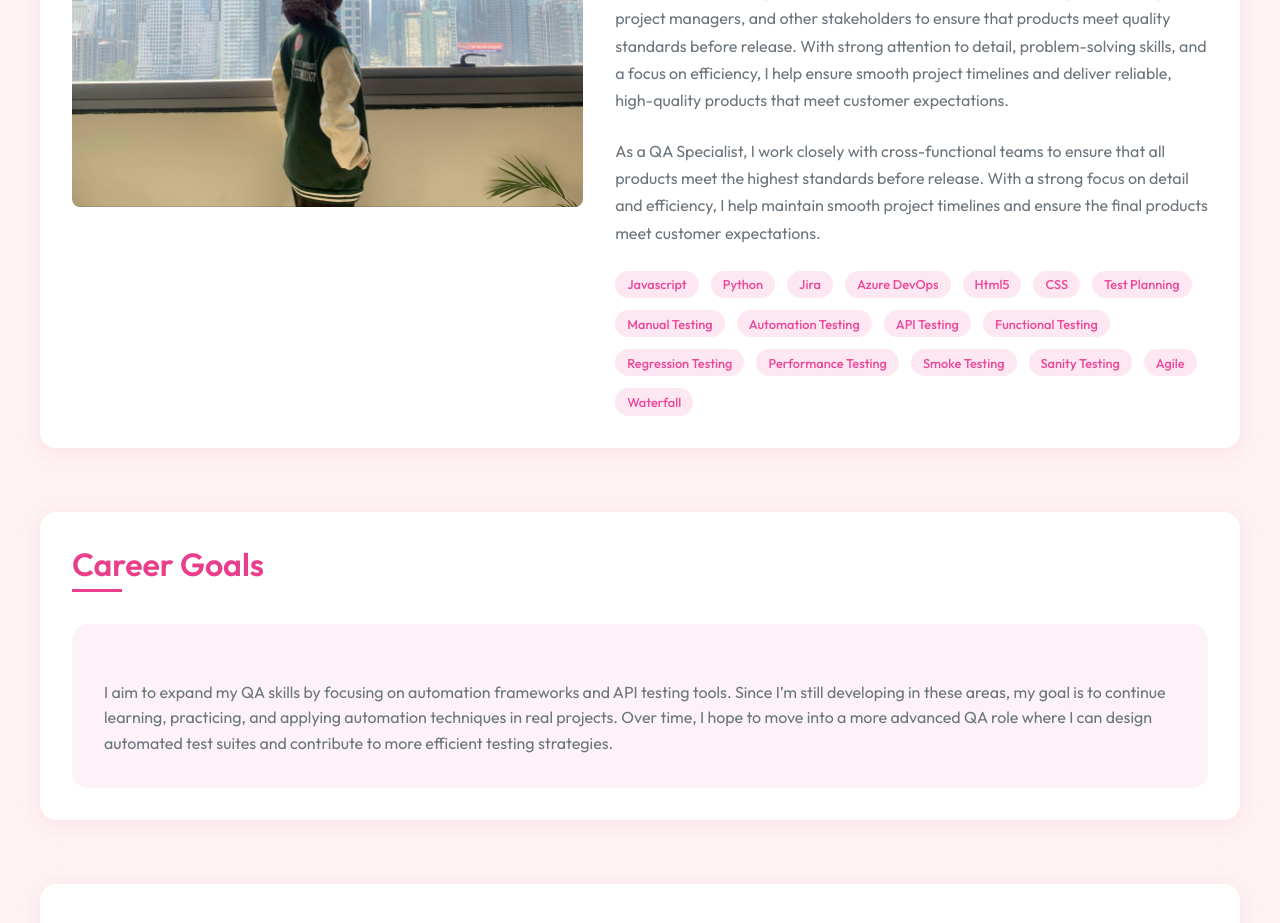
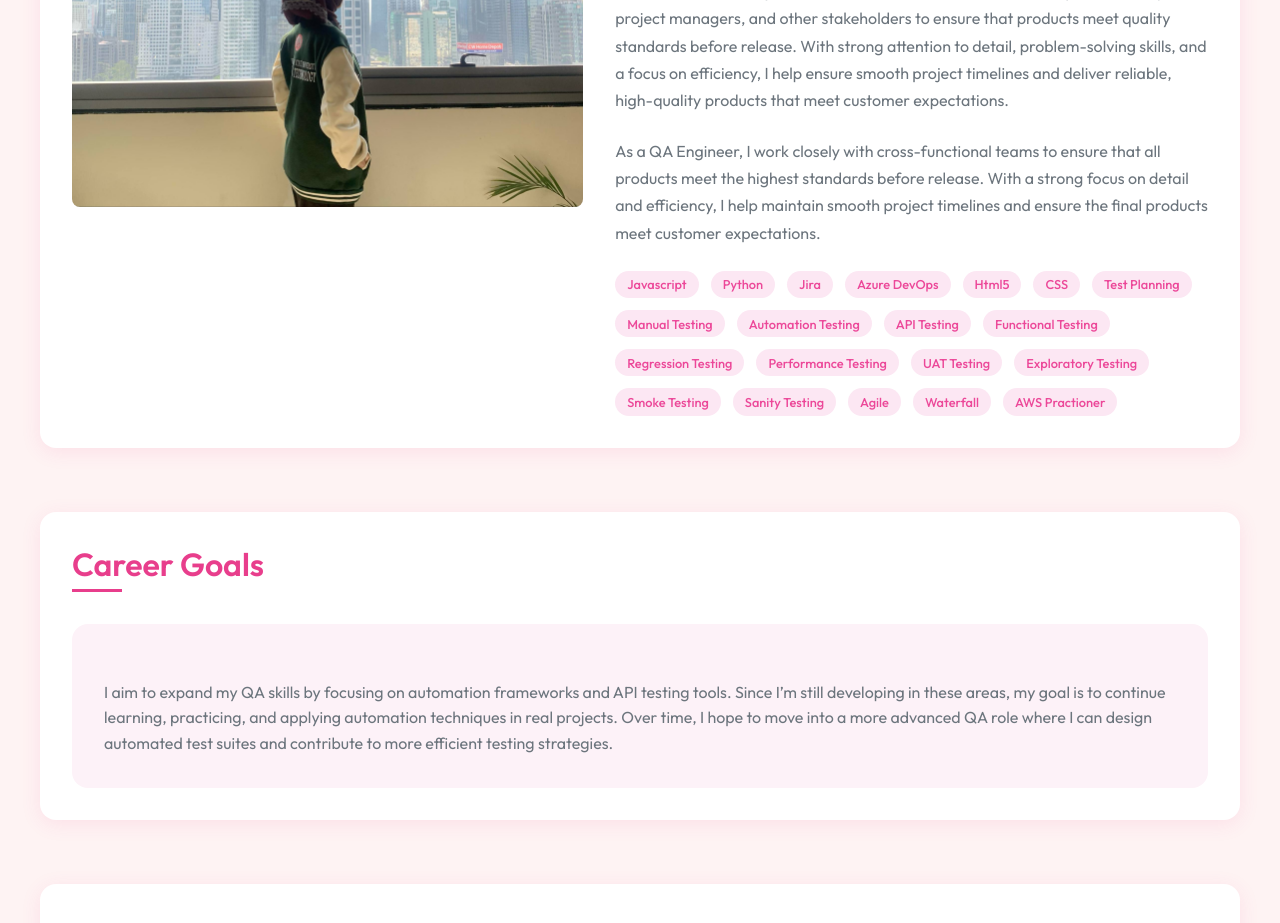
Before and after one commit to rayhanpayao25/rayhan-portfilio, a React (Vite) app: page /#projects in a window 1280 px wide. Shown: the part 2540-3463 px from the top of the page. Built offline with nearby package versions, Linux system fonts and the light colour scheme.

Commit message:
Add new feature

```diff
--- a/src/components/AboutMe/AboutMe.jsx
+++ b/src/components/AboutMe/AboutMe.jsx
@@ -116,7 +116,7 @@ With strong attention to detail, problem-solving skills, and a focus on efficien
 
             </p>
             <p className="current-work-text">
-              As a QA Specialist, I work closely with cross-functional teams to ensure that all products meet the
+              As a QA Engineer, I work closely with cross-functional teams to ensure that all products meet the
               highest standards before release. With a strong focus on detail and efficiency, I help maintain smooth
               project timelines and ensure the final products meet customer expectations.
             </p>
@@ -135,10 +135,15 @@ With strong attention to detail, problem-solving skills, and a focus on efficien
               <span className="tech-tag">Functional Testing</span>
               <span className="tech-tag">Regression Testing</span>
               <span className="tech-tag">Performance Testing</span>
+              <span className="tech-tag">UAT Testing</span>
+              <span className="tech-tag">Exploratory Testing</span>
               <span className="tech-tag">Smoke Testing</span>
               <span className="tech-tag">Sanity Testing</span>
               <span className="tech-tag">Agile</span>
               <span className="tech-tag">Waterfall</span>
+              <span className="tech-tag">AWS Practioner</span>
+
+
 
             </div>
           </div>
```
